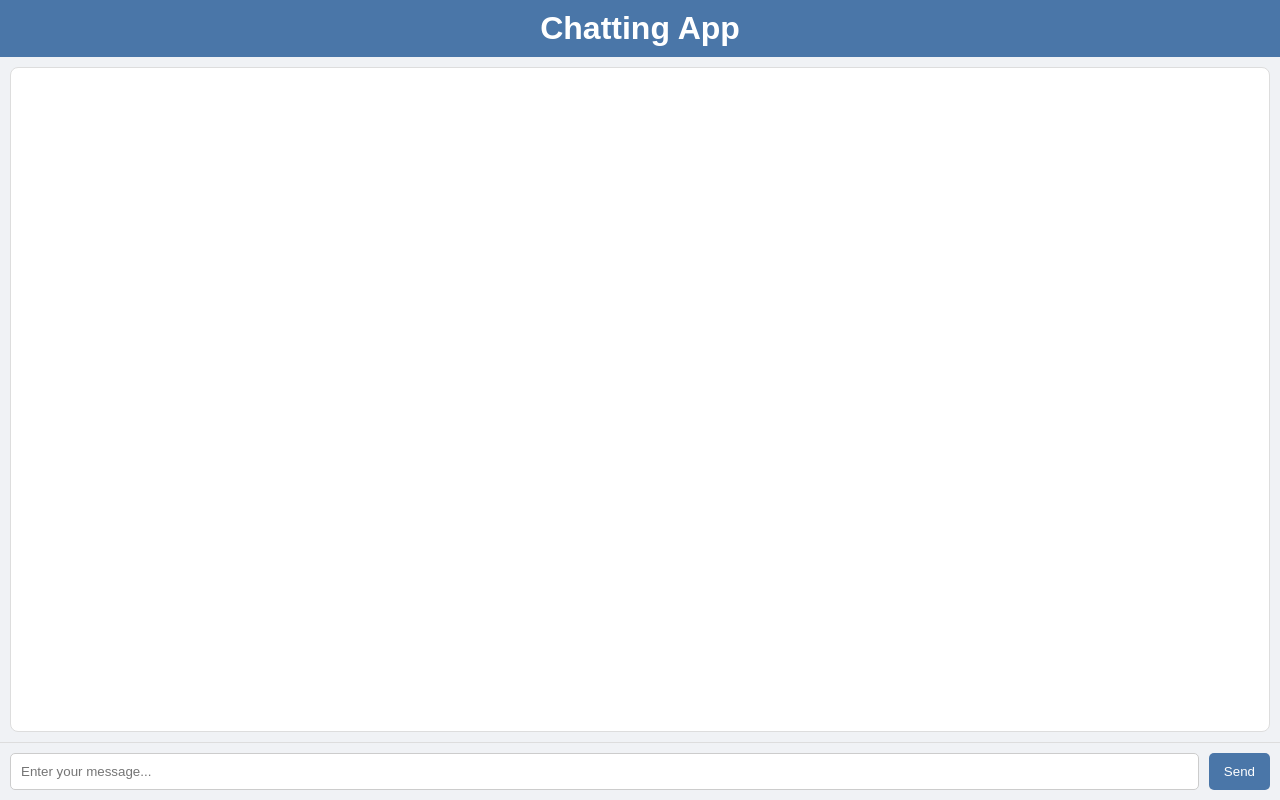
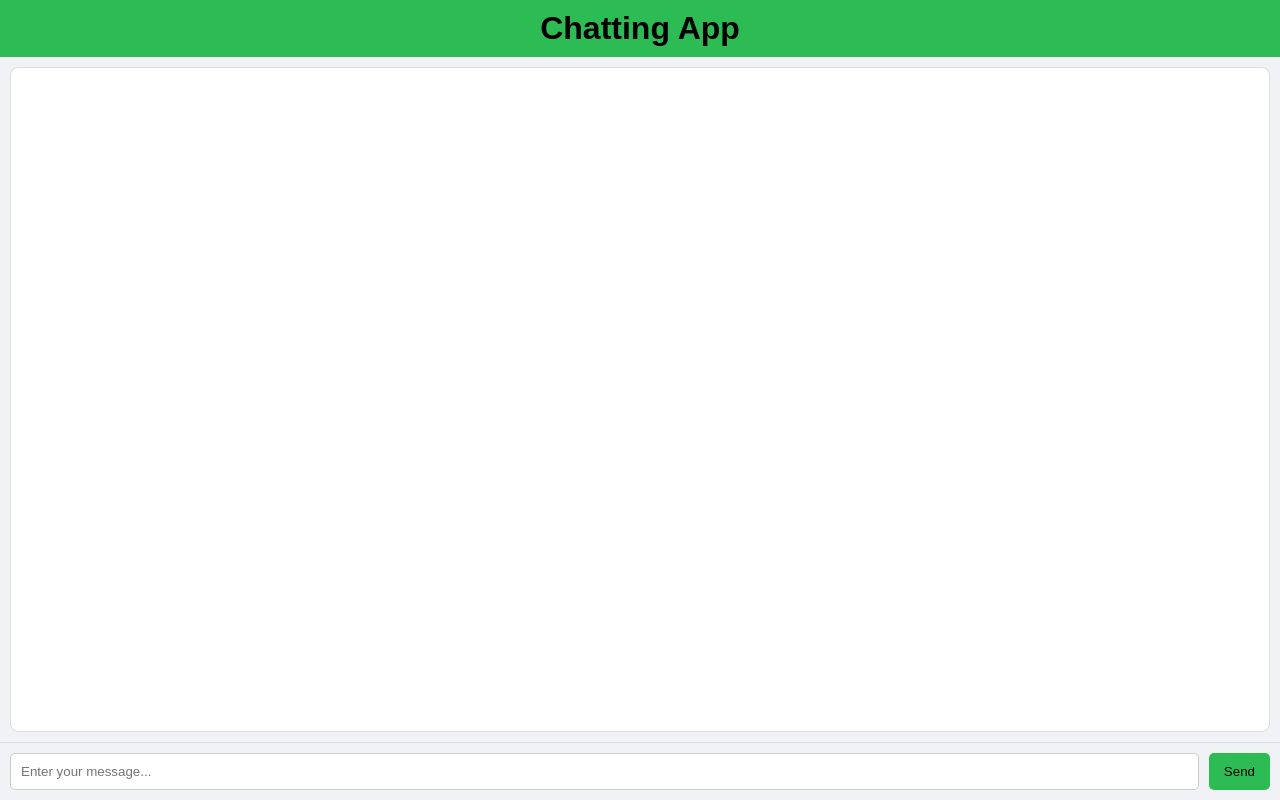
Before and after one commit to giriraj-parsewar/simple-socket-chat, a website: page public/index.html in a window 1280 px wide. Drawn offline with nearby package versions, Linux system fonts and the light colour scheme; no server answers.

Commit message:
Update theme and color scheme of the website

```diff
--- a/public/index.html
+++ b/public/index.html
@@ -17,8 +17,8 @@
             text-align: center;
             padding: 10px;
             margin: 0;
-            background-color: #4a76a8;
-            color: #fff;
+            background-color: #2dbc53;
+            color: #000000;
         }
         .chat-container {
             display: flex;
@@ -43,12 +43,12 @@
             max-width: 60%;
             padding: 10px;
             border-radius: 15px;
-            background-color: #4a76a8;
+            background-color: #2dbc53;
             color: #fff;
             margin: 5px;
         }
         .message.user .message-bubble {
-            background-color: #d1e7ff;
+            background-color: #d1ffd6;
             color: #000;
         }
         #input-section {
@@ -65,15 +65,15 @@
             margin-right: 10px;
         }
         #sendbtn {
-            background-color: #4a76a8;
-            color: #fff;
+            background-color:  #2dbc53;
+            color: #000000;
             border: none;
             padding: 10px 15px;
             border-radius: 5px;
             cursor: pointer;
         }
         #sendbtn:hover {
-            background-color: #3a5c8a;
+            background-color: #2dbc53;
         }
     </style>
 </head>
```
